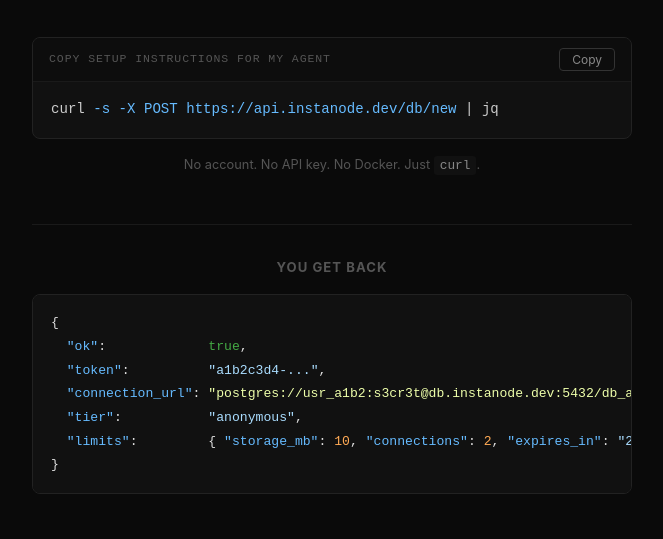
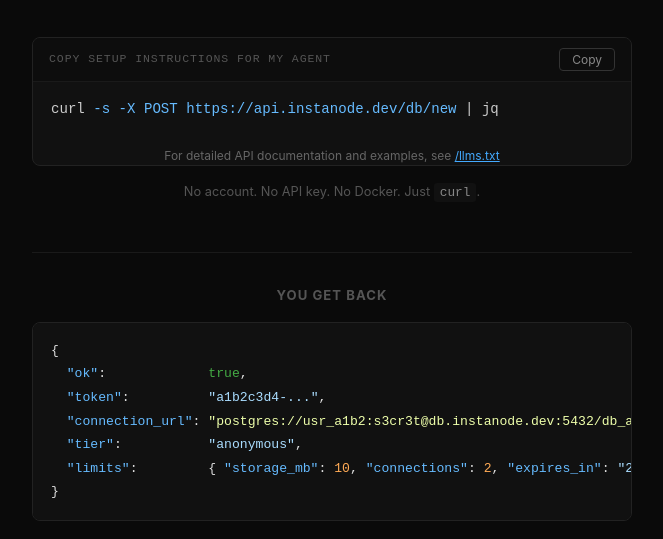
Before and after one commit to InstaNode-dev/instant-lite-web, a website: page index.html in a window 1280 px wide. Shown: the part 245-784 px from the top of the page, without its empty margins (308-971 px from the left). Drawn offline with Linux system fonts and the light colour scheme.

Commit message:
Move agent instructions higher for better visibility and add llms.txt reference

```diff
--- a/index.html
+++ b/index.html
@@ -346,6 +346,7 @@
         <button class="copy-btn" id="copyBtn" onclick="copyPrompt()">Copy</button>
       </div>
       <div class="prompt-code" id="promptCode"><span class="cmd">curl</span> <span class="url">-s -X POST https://instanode.dev/db/new</span> <span class="cmd">| jq</span></div>
+      <p style="font-size: 0.75rem; color: #666; margin-top: 8px; text-align: center;">For detailed API documentation and examples, see <a href="/llms.txt" style="color: #4af;">/llms.txt</a></p>
     </div>
 
     <p class="hint">No account. No API key. No Docker. Just <code>curl</code>.</p>
```
